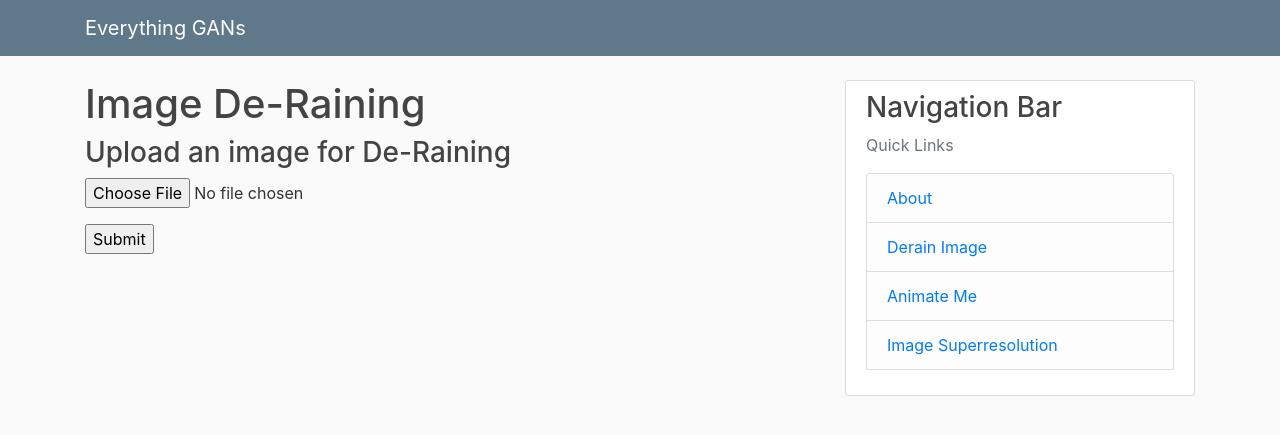
After one commit to jain-aayush/EverythingGANs, a Flask app: template templates/derain.html in a window 1280 px wide. The commit adds this page. Shown: the top 435 px of the page. Run offline with Flask 2, Linux system fonts and the light colour scheme; the template is opened without the code that fills it, so the values that code supplies are empty; some libraries are stand-ins or nearby versions.

Commit message:
Included Template for Deraining

```diff
--- /dev/null
+++ b/templates/derain.html
@@ -0,0 +1,35 @@
+{% extends "layout.html" %}
+{% block content %}
+
+    <h1> Image De-Raining</h1>
+
+    {% if image_file %}
+        <h3> Image </h3>
+        <div>
+            <img src="{{ image_file }}" style="margin:20px">
+        </div>
+        {% if "derained" not in image_file %}
+            <form method="post" action="{{ url_for('derain', image_file = image_file.split("/")[-1] ) }}" enctype="multipart/form-data">
+                <p>
+                    <input type="submit" value="Image De-Raining">
+                </p>
+            </form>
+        {% endif %}
+
+    {% else %}
+
+        <h3>Upload an image for De-Raining</h3>
+
+         <form method="post" action="{{ url_for('deraining') }}" enctype="multipart/form-data">
+             <dl>
+                 <p>
+                     <input type="file" name="file" autocomplete="off" required>
+                 </p>
+             </dl>
+                 <p>
+                     <input type="submit" value="Submit">
+                 </p>
+        </form>
+
+    {% endif %}
+{% endblock content %}
--- a/templates/layout.html
+++ b/templates/layout.html
@@ -43,7 +43,7 @@
             <p class='text-muted'>Quick Links
               <ul class="list-group">
                   <li class="list-group-item list-group-item-light"><a href="{{ url_for('about') }}">About</a></li>
-                <li class="list-group-item list-group-item-light"><a href="#recbooks">Derain Image</a></li>
+                  <li class="list-group-item list-group-item-light"><a href="{{ url_for('deraining') }}">Derain Image</a></li>
                 <li class="list-group-item list-group-item-light"><a href="#recbooks">Animate Me</li>
                 <li class="list-group-item list-group-item-light"><a href="{{ url_for('superresolution') }}">Image Superresolution</li>
               </ul>
```
